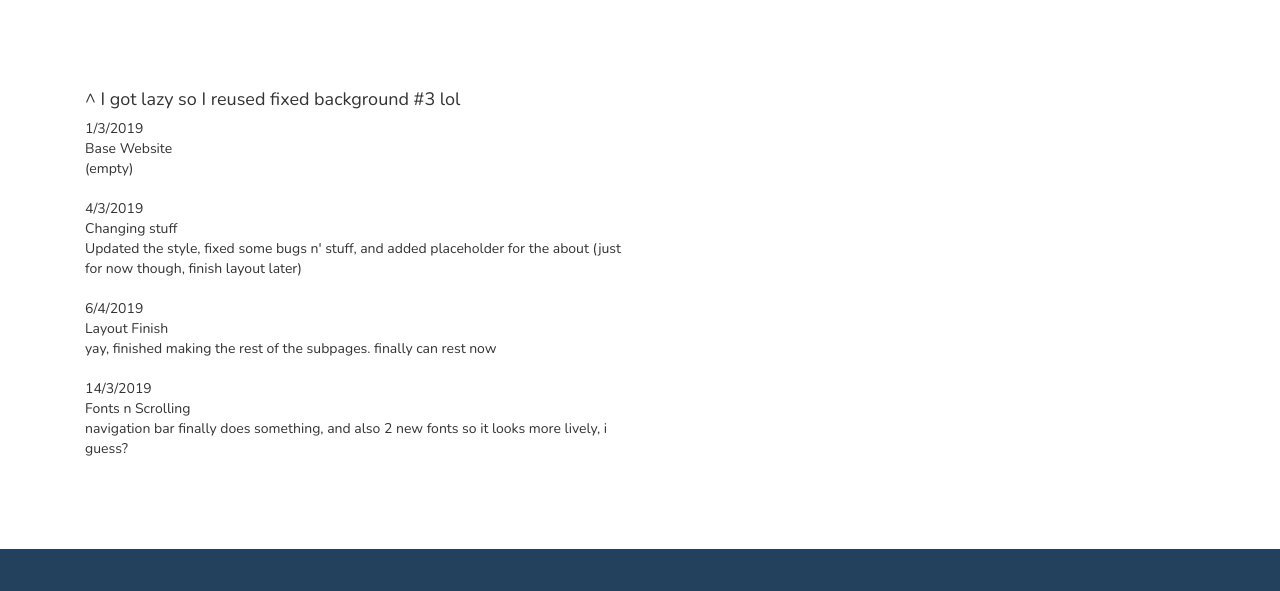
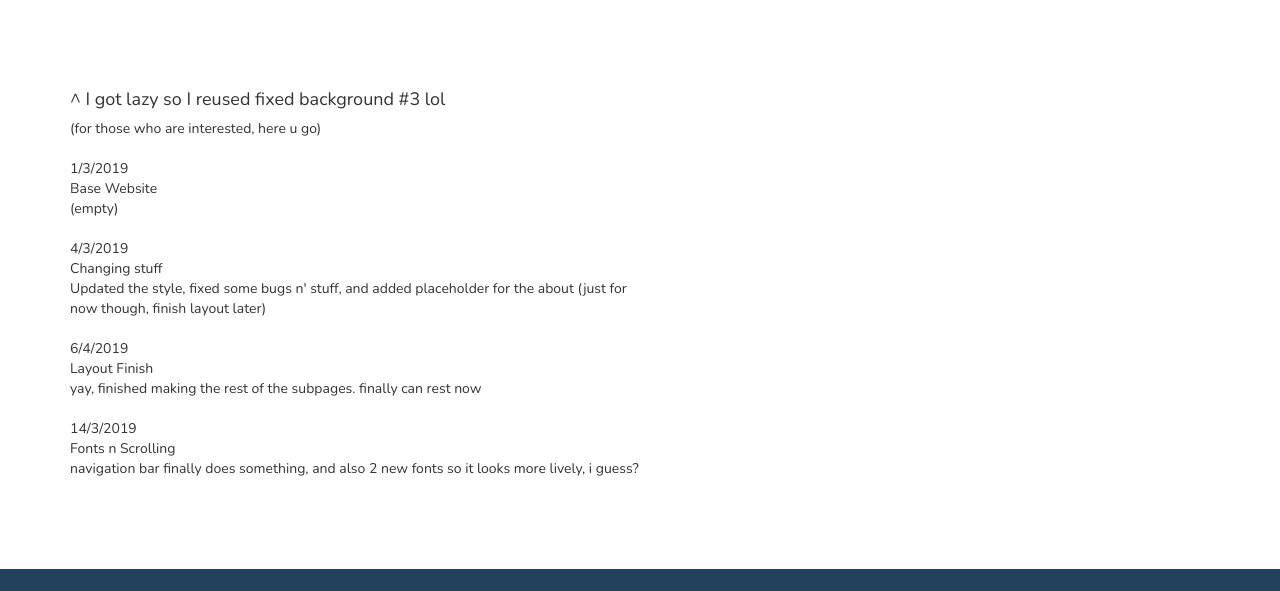
Before and after one commit to WebsiteForEnglish/websiteforenglish.github.io, a plain HTML site: page index.html in a window 1280 px wide. Shown: the part 5082-5673 px from the top of the page. Drawn offline with nearby package versions, Linux system fonts and the light colour scheme; a web font is replaced by a local one.

Commit message:
update log stuff
yay

```diff
--- a/index.html
+++ b/index.html
@@ -166,9 +166,12 @@
 		<div class="padding" id="update-log">
 			<div class="container">
 				<div class="col-sm-6">
+					<div class="row">
 						<h4>^ I got lazy so I reused fixed background #3 lol</h4>
 						<p>
-						1/3/2019
+							(for those who are interested, here u go)
+							<br/>
+							<br/>1/3/2019
 							<br/>Base Website
 							<br/> (empty)
 							<br/>
@@ -184,6 +187,7 @@
 							<br/>Fonts n Scrolling
 							<br/>navigation bar finally does something, and also 2 new fonts so it looks more lively, i guess?
 						</p>
+					</div>
 				</div>
 			</div>
 		</div>
```
Lines whose indentation alone changed are shown as unchanged.
